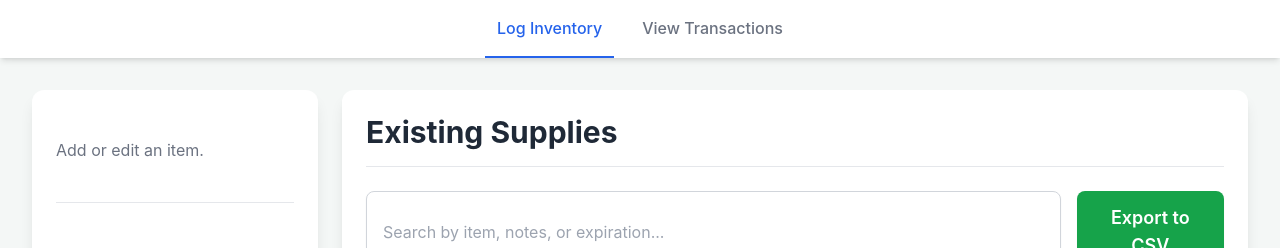
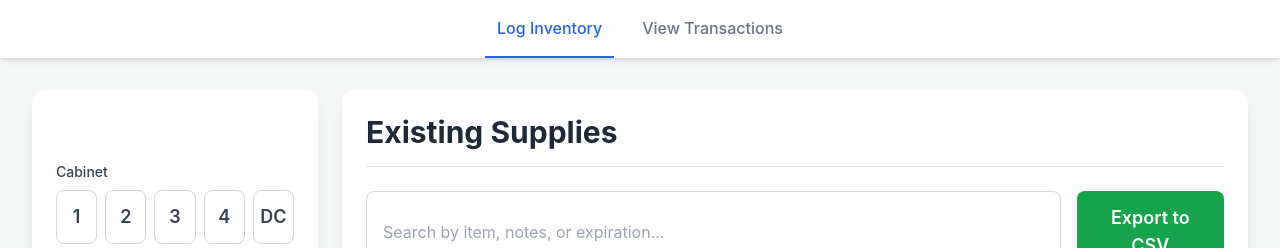
Before and after one commit to ptfdclarkoh/inventory, a plain HTML site: page index.html in a window 1280 px wide. Shown: the top 248 px of the page. Drawn offline with nearby package versions, Linux system fonts and the light colour scheme; no server answers.

Commit message:
Add files via upload

```diff
--- a/index.html
+++ b/index.html
@@ -109,11 +109,7 @@
             <!-- Made form sticky on large screens -->
             <div class="lg:col-span-1 bg-white p-6 rounded-xl shadow-lg h-[90vh] overflow-y-auto lg:h-[calc(100vh-6rem)] lg:sticky lg:top-20">
 
-                <!-- Sticky Form Header -->
-                <div id="formHeader" class="border-b pb-4 mb-6">
-                    <p class="text-gray-500">Add or edit an item.</p>
-                    <br>
-                </div>
+
 
                 <form id="inventoryForm" class="space-y-6">
 
```
